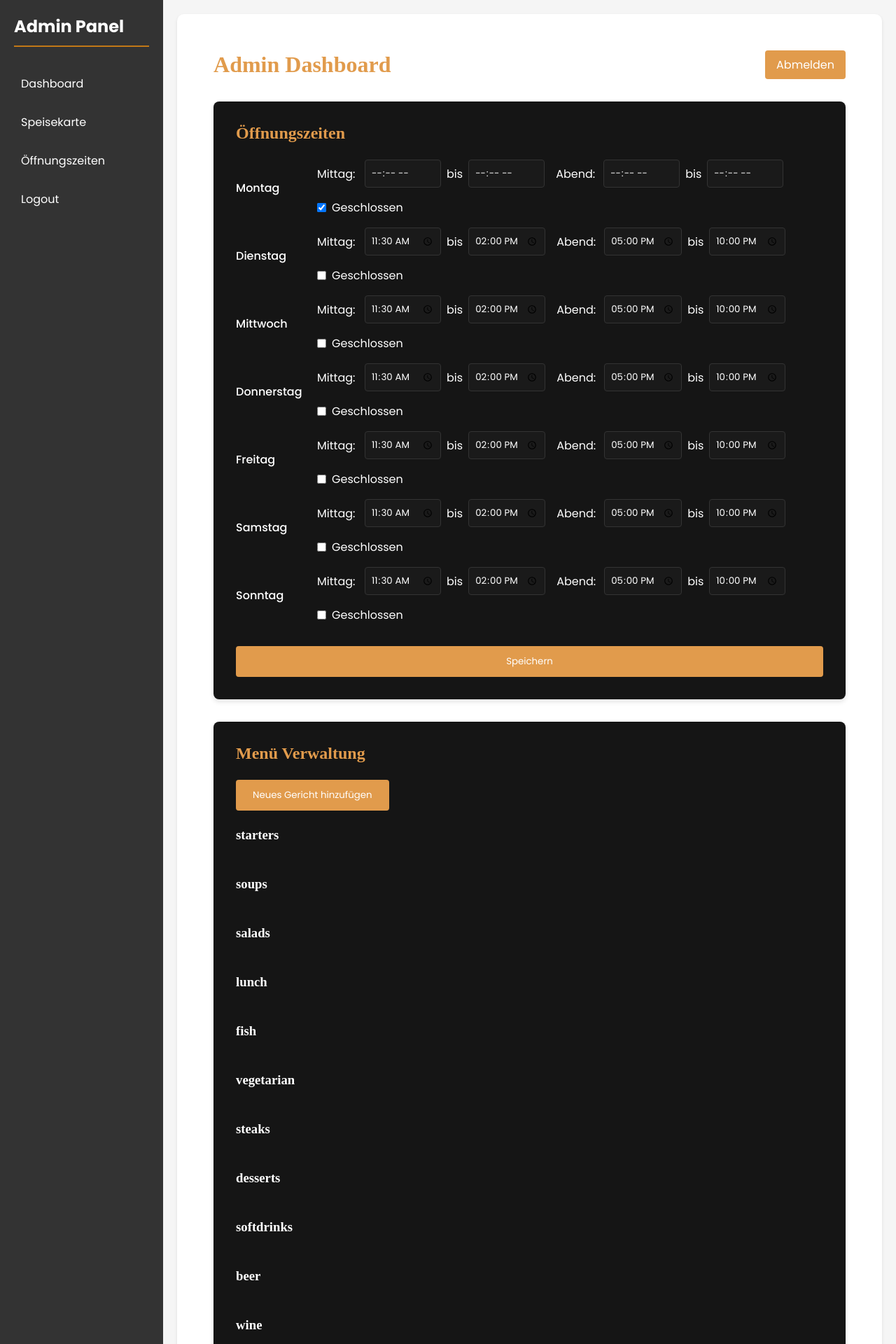
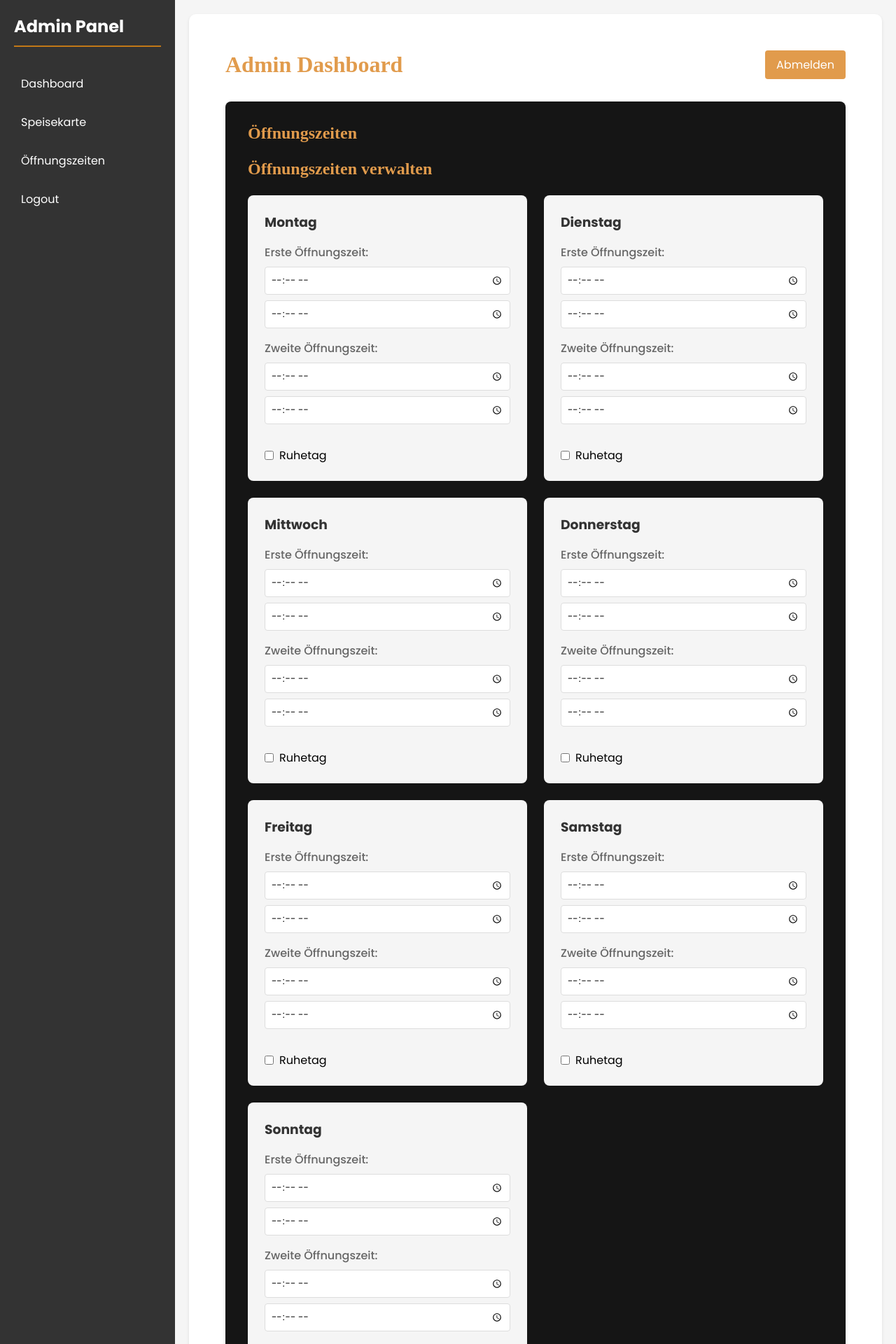
Before and after one commit to GammelKevin/Alas-Moos, a Flask app: template templates/admin/index.html in a window 1280 px wide. Shown: the top 1920 px of the page at 70% size. Run offline with Flask 3, Linux system fonts and the light colour scheme; the template is opened without the code that fills it: values that come from a table or form of the project are taken from there, others are empty; data comes from the database, SQL or seed files in the repository.

Commit message:
Update admin panel for opening hours, fix footer spacing and contact link

```diff
--- a/app.py
+++ b/app.py
@@ -155,6 +155,39 @@
     logout_user()
     return redirect(url_for('home'))
 
+@app.route('/admin')
+@login_required
+def admin():
+    opening_hours = OpeningHours.query.all()
+    return render_template('admin/index.html', opening_hours=opening_hours)
+
+@app.route('/admin/opening-hours', methods=['POST'])
+@login_required
+def save_opening_hours():
+    days = ['montag', 'dienstag', 'mittwoch', 'donnerstag', 'freitag', 'samstag', 'sonntag']
+
+    for day in days:
+        hours = OpeningHours.query.filter_by(day=day.capitalize()).first()
+        if not hours:
+            hours = OpeningHours(day=day.capitalize())
+            db.session.add(hours)
+
+        hours.closed = request.form.get(f'{day}_closed') is not None
+        if not hours.closed:
+            hours.open_time_1 = request.form.get(f'{day}_open_1')
+            hours.close_time_1 = request.form.get(f'{day}_close_1')
+            hours.open_time_2 = request.form.get(f'{day}_open_2')
+            hours.close_time_2 = request.form.get(f'{day}_close_2')
+        else:
+            hours.open_time_1 = None
+            hours.close_time_1 = None
+            hours.open_time_2 = None
+            hours.close_time_2 = None
+
+    db.session.commit()
+    flash('Öffnungszeiten wurden aktualisiert')
+    return redirect(url_for('admin'))
+
 # Initialisiere die Datenbank beim Start
 with app.app_context():
     init_db()
--- a/templates/admin/index.html
+++ b/templates/admin/index.html
@@ -11,32 +11,37 @@
         <!-- Öffnungszeiten -->
         <section class="dashboard-section">
             <h2>Öffnungszeiten</h2>
-            <form method="POST" action="{{ url_for('admin.update_opening_hours') }}" class="opening-hours-form">
-                {% for hour in opening_hours %}
-                <div class="day-row">
-                    <div class="day-name">{{ hour.day }}</div>
-                    <div class="hours-inputs">
+            <div class="container">
+                <h2>Öffnungszeiten verwalten</h2>
+                <form method="POST" action="{{ url_for('admin.save_opening_hours') }}">
+                    <div class="opening-hours-grid">
+                        {% for day in ['Montag', 'Dienstag', 'Mittwoch', 'Donnerstag', 'Freitag', 'Samstag', 'Sonntag'] %}
+                        <div class="opening-hours-box">
+                            <h3>{{ day }}</h3>
+                            <div class="time-slots">
                                 <div class="time-slot">
-                            <label>Mittag:</label>
-                            <input type="time" name="open_time_1_{{ hour.id }}" value="{{ hour.open_time_1 }}" {% if hour.closed %}disabled{% endif %}>
-                            <span>bis</span>
-                            <input type="time" name="close_time_1_{{ hour.id }}" value="{{ hour.close_time_1 }}" {% if hour.closed %}disabled{% endif %}>
+                                    <label>Erste Öffnungszeit:</label>
+                                    <input type="time" name="{{ day.lower() }}_open_1" value="{{ opening_hours.get(day.lower(), {}).get('open_1', '') }}">
+                                    <input type="time" name="{{ day.lower() }}_close_1" value="{{ opening_hours.get(day.lower(), {}).get('close_1', '') }}">
                                 </div>
                                 <div class="time-slot">
-                            <label>Abend:</label>
-                            <input type="time" name="open_time_2_{{ hour.id }}" value="{{ hour.open_time_2 }}" {% if hour.closed %}disabled{% endif %}>
-                            <span>bis</span>
-                            <input type="time" name="close_time_2_{{ hour.id }}" value="{{ hour.close_time_2 }}" {% if hour.closed %}disabled{% endif %}>
+                                    <label>Zweite Öffnungszeit:</label>
+                                    <input type="time" name="{{ day.lower() }}_open_2" value="{{ opening_hours.get(day.lower(), {}).get('open_2', '') }}">
+                                    <input type="time" name="{{ day.lower() }}_close_2" value="{{ opening_hours.get(day.lower(), {}).get('close_2', '') }}">
                                 </div>
-                        <label class="closed-checkbox">
-                            <input type="checkbox" name="closed" value="{{ hour.id }}" {% if hour.closed %}checked{% endif %}>
-                            Geschlossen
+                                <div class="ruhetag">
+                                    <label>
+                                        <input type="checkbox" name="{{ day.lower() }}_closed" {% if opening_hours.get(day.lower(), {}).get('closed') %}checked{% endif %}>
+                                        Ruhetag
                                     </label>
                                 </div>
                             </div>
+                        </div>
                         {% endfor %}
-                <button type="submit" class="save-btn">Speichern</button>
+                    </div>
+                    <button type="submit" class="btn btn-primary">Speichern</button>
                 </form>
+            </div>
         </section>
 
         <!-- Menü Verwaltung -->
@@ -122,69 +127,57 @@
 }
 
 /* Öffnungszeiten Styles */
-.opening-hours-form {
+.opening-hours-grid {
     display: grid;
-    gap: 1rem;
+    grid-template-columns: repeat(auto-fit, minmax(300px, 1fr));
+    gap: 1.5rem;
+    margin-bottom: 2rem;
 }
 
-.day-row {
-    display: grid;
-    grid-template-columns: 100px 1fr;
-    gap: 1rem;
-    align-items: center;
+.opening-hours-box {
+    background: #f5f5f5;
+    padding: 1.5rem;
+    border-radius: 8px;
 }
 
-.day-name {
-    color: #fff;
-    font-weight: 500;
+.opening-hours-box h3 {
+    margin-bottom: 1rem;
+    color: #333;
 }
 
-.hours-inputs {
+.time-slots {
     display: flex;
+    flex-direction: column;
     gap: 1rem;
-    align-items: center;
-    flex-wrap: wrap;
 }
 
 .time-slot {
     display: flex;
-    align-items: center;
+    flex-direction: column;
     gap: 0.5rem;
-    color: #fff;
 }
 
 .time-slot label {
-    min-width: 60px;
+    font-weight: 500;
+    color: #666;
 }
 
 .time-slot input[type="time"] {
-    background: #1a1a1a;
-    border: 1px solid #333;
-    color: #fff;
     padding: 0.5rem;
+    border: 1px solid #ddd;
     border-radius: 4px;
+    width: 100%;
 }
 
-.closed-checkbox {
+.ruhetag {
+    margin-top: 1rem;
+}
+
+.ruhetag label {
     display: flex;
     align-items: center;
     gap: 0.5rem;
-    color: #fff;
-}
-
-.save-btn {
-    background: #e19b4c;
-    color: #fff;
-    border: none;
-    padding: 0.75rem 1.5rem;
-    border-radius: 4px;
     cursor: pointer;
-    margin-top: 1rem;
-    transition: background-color 0.3s ease;
-}
-
-.save-btn:hover {
-    background: #d18b3c;
 }
 
 /* Menü Verwaltung Styles */
```
Also changed, not shown: static/style.css (+29 -89 lines), templates/index.html (+13 -32 lines). Lines whose indentation alone changed are shown as unchanged.
